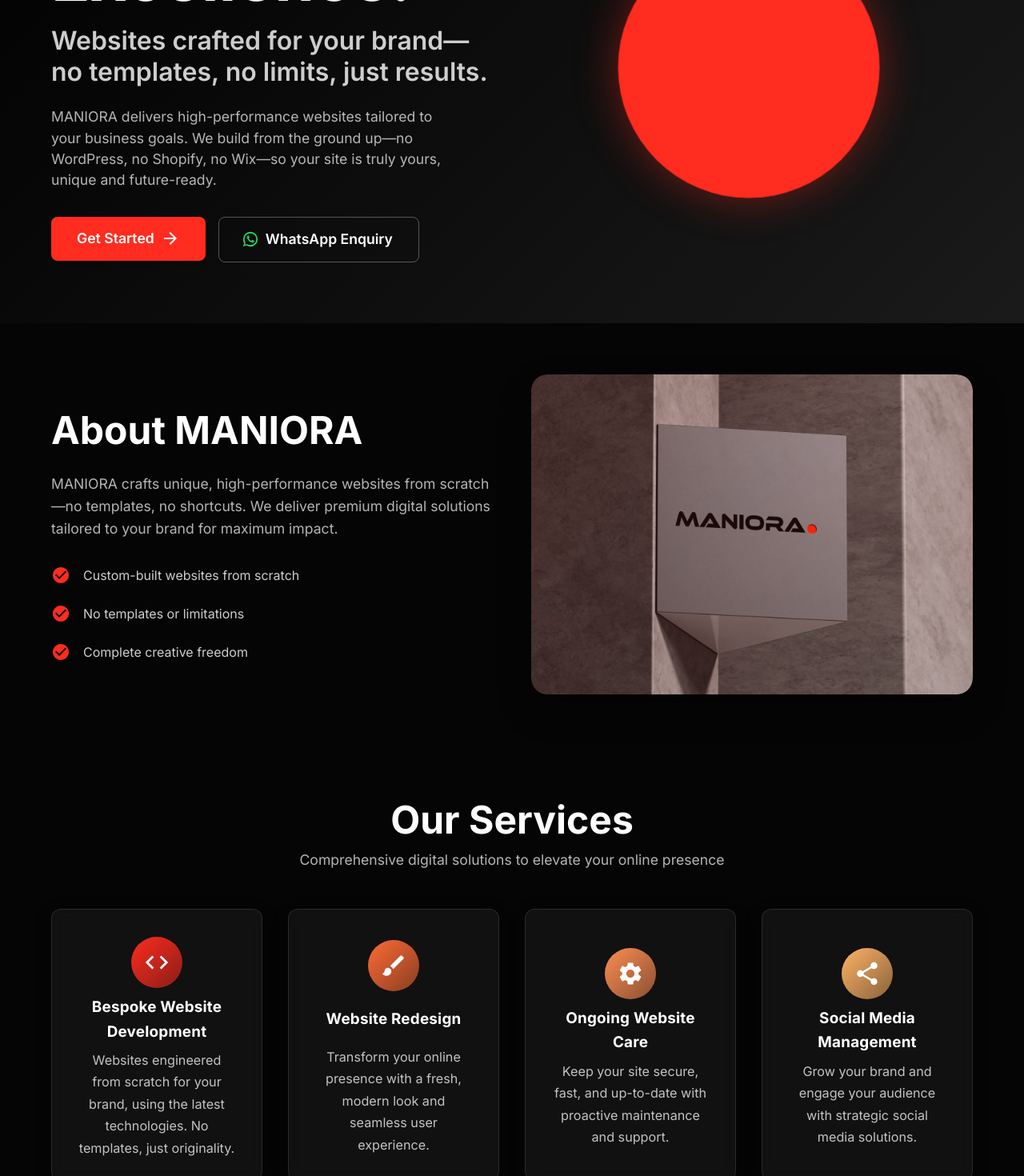
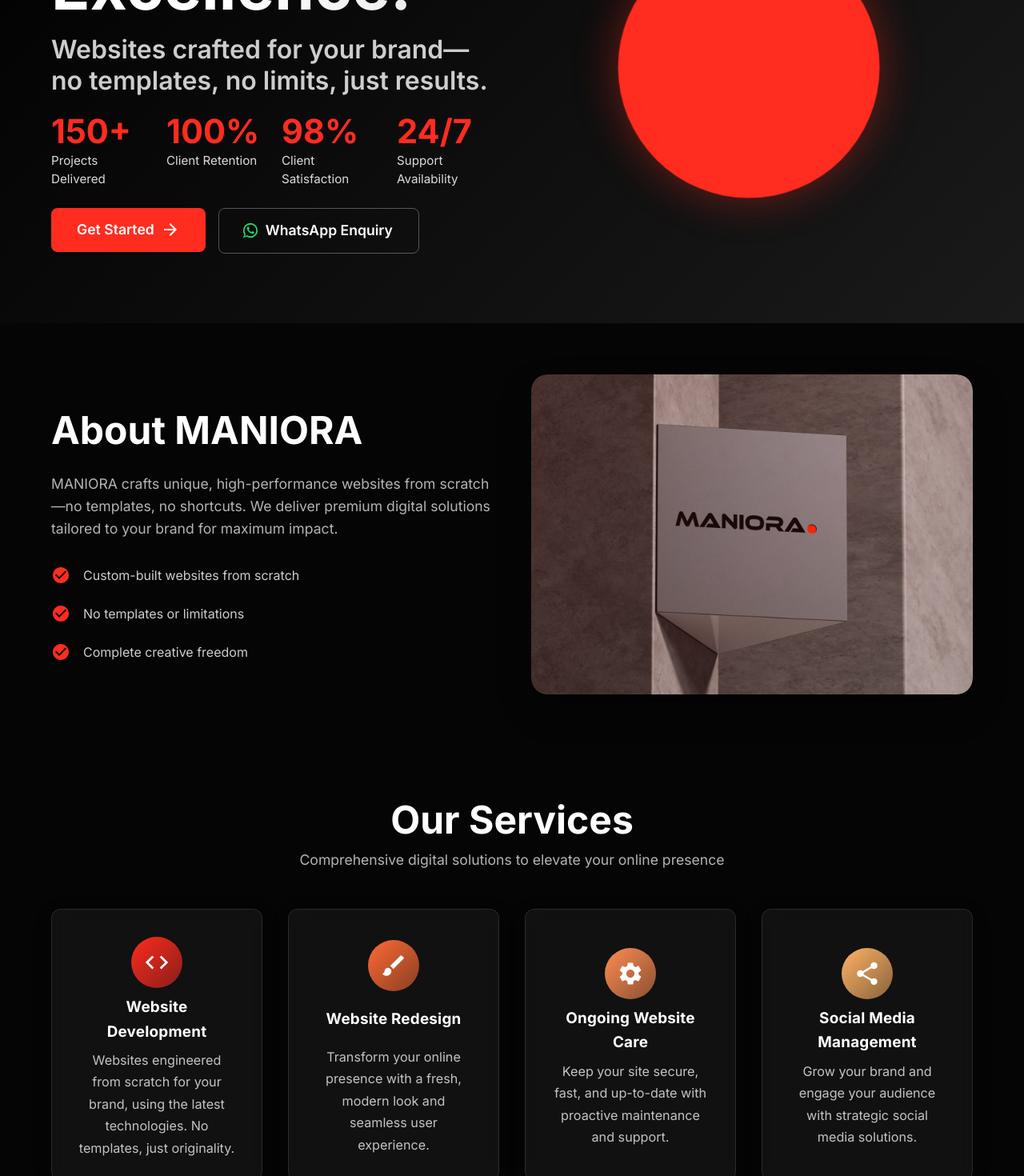
Before and after one commit to Maniora/maniora, a React (Vite) app: page / in a window 1280 px wide. Shown: the part 300-1770 px from the top of the page at 80% size. Built offline with nearby package versions, Linux system fonts and the light colour scheme.

Commit message:
updated testimonils

```diff
--- a/src/pages/Contact.jsx
+++ b/src/pages/Contact.jsx
@@ -201,16 +201,16 @@
     <>
       <Helmet>
         <title>Contact | MANIORA - Start Your Project</title>
-        <meta name="description" content="Contact MANIORA for bespoke website development, redesign, maintenance, and digital solutions. Start your premium web project today." />
+        <meta name="description" content="Contact MANIORA for website development, redesign, maintenance, and digital solutions. Start your premium web project today." />
         <meta name="keywords" content="contact, MANIORA, website development, web design, digital solutions, premium web agency, Hyderabad" />
         <meta property="og:title" content="Contact | MANIORA - Start Your Project" />
-        <meta property="og:description" content="Contact MANIORA for bespoke website development, redesign, maintenance, and digital solutions. Start your premium web project today." />
+        <meta property="og:description" content="Contact MANIORA for website development, redesign, maintenance, and digital solutions. Start your premium web project today." />
         <meta property="og:image" content="/logo2White.png" />
         <meta property="og:type" content="website" />
         <meta property="og:url" content="https://maniora.in/contact" />
         <meta name="twitter:card" content="aboutus.png" />
         <meta name="twitter:title" content="Contact | MANIORA - Start Your Project" />
-        <meta name="twitter:description" content="Contact MANIORA for bespoke website development, redesign, maintenance, and digital solutions. Start your premium web project today." />
+        <meta name="twitter:description" content="Contact MANIORA for website development, redesign, maintenance, and digital solutions. Start your premium web project today." />
         <meta name="twitter:image" content="/logo2White.png" />
         {/* Google Tag Manager */}
         <script>
--- a/src/pages/Home.jsx
+++ b/src/pages/Home.jsx
@@ -64,7 +64,7 @@
   const services = [
     {
       icon: Code,
-      title: 'Bespoke Website Development',
+      title: 'Website Development',
       description: 'Websites engineered from scratch for your brand, using the latest technologies. No templates, just originality.',
       color: '#FF2C1F'
     },
@@ -111,12 +111,6 @@
     }
   ];
 
-  const statistics = [
-    { number: '150+', label: 'Projects Delivered' },
-    { number: '100%', label: 'Client Retention' },
-    { number: '24/7', label: 'Support Available' },
-    { number: '0', label: 'Templates Used' }
-  ];
 
   const process = [
     {
@@ -152,10 +146,10 @@
   return (
     <>
       <Helmet>
-        <title>MANIORA | Bespoke Website Development & Digital Solutions</title>
+        <title>MANIORA | Website Development & Digital Solutions</title>
         <meta name="description" content="MANIORA crafts high-performance, custom websites from scratch. No templates, no limits—just premium web design, redesign, maintenance, and social media management for your brand." />
         <meta name="keywords" content="website development, custom websites, web design, digital solutions, website redesign, social media management, MANIORA, Hyderabad, premium web agency" />
-        <meta property="og:title" content="MANIORA | Bespoke Website Development & Digital Solutions" />
+        <meta property="og:title" content="MANIORA | Website Development & Digital Solutions" />
         <meta property="og:description" content="Premium, custom-built websites and digital solutions. No templates, just results. Based in Hyderabad, serving global brands." />
         <meta property="og:image" content="/logo2White.png" />
         <meta property="og:type" content="website" />
@@ -284,85 +278,52 @@
                 >
                   Websites crafted for your brand—no templates, no limits, just results.
                 </Typography>
-                <Typography
-                  variant="body1"
-                  sx={{
-                    fontSize: { xs: '0.95rem', md: '1.1rem' },
-                    color: 'rgba(255, 255, 255, 0.7)',
-                    mb: { xs: 3, md: 4 },
-                    maxWidth: { xs: '100%', md: '500px' },
-                    textAlign: { xs: 'center', md: 'left' },
-                    lineHeight: { xs: 1.6, md: 1.5 },
-                  }}
+                {/* Desktop (md+) metrics and CTAs stay here to preserve layout */}
+                <Box sx={{ display: { xs: 'none', md: 'block' } }}>
+                  <Grid
+                    container
+                    spacing={{ md: 2 }}
+                    sx={{ mt: 3, mb: 3, justifyContent: 'flex-start', textAlign: 'left' }}
                   >
-                  MANIORA delivers high-performance websites tailored to your business goals. We build from the ground up—no WordPress, no Shopify, no Wix—so your site is truly yours, unique and future-ready.
+                    <Grid item md={3}>
+                      <Typography sx={{ fontWeight: 800, color: '#FF2C1F', fontSize: '2.6rem', lineHeight: 1 }}>
+                        <CountUp end={150} />+
                       </Typography>
+                      <Typography sx={{ color: 'rgba(255,255,255,0.85)', mt: 0.6, fontSize: '0.95rem' }}>Projects Delivered</Typography>
+                    </Grid>
+                    <Grid item md={3}>
+                      <Typography sx={{ fontWeight: 800, color: '#FF2C1F', fontSize: '2.6rem', lineHeight: 1 }}>
+                        <CountUp end={100} />%
+                      </Typography>
+                      <Typography sx={{ color: 'rgba(255,255,255,0.85)', mt: 0.6, fontSize: '0.95rem' }}>Client Retention</Typography>
+                    </Grid>
+                    <Grid item md={3}>
+                      <Typography sx={{ fontWeight: 800, color: '#FF2C1F', fontSize: '2.6rem', lineHeight: 1 }}>
+                        <CountUp end={98} />%
+                      </Typography>
+                      <Typography sx={{ color: 'rgba(255,255,255,0.85)', mt: 0.6, fontSize: '0.95rem' }}>Client Satisfaction</Typography>
+                    </Grid>
+                    <Grid item md={3}>
+                      <Typography sx={{ fontWeight: 800, color: '#FF2C1F', fontSize: '2.6rem', lineHeight: 1 }}>
+                        <CountUp end={24} />/7
+                      </Typography>
+                      <Typography sx={{ color: 'rgba(255,255,255,0.85)', mt: 0.6, fontSize: '0.95rem' }}>Support Availability</Typography>
+                    </Grid>
+                  </Grid>
 
-                <Box sx={{
-                  display: 'flex',
-                  gap: { xs: 1, md: 2 },
-                  flexWrap: 'wrap',
-                  justifyContent: { xs: 'center', md: 'flex-start' }
-                }}>
-                  <motion.div
-                    whileHover={{ scale: 1.05 }}
-                    whileTap={{ scale: 0.95 }}
-                  >
-                    <Button
-                      component={Link}
-                      to="/contact"
-                      variant="contained"
-                      size="large"
-                      sx={{
-                        background: '#FF2C1F',
-                        color: 'white',
-                        px: { xs: 3, md: 4 },
-                        py: { xs: 1.2, md: 1.5 },
-                        fontSize: { xs: '0.9rem', md: '1.1rem' },
-                        fontWeight: 600,
-                        width: { xs: '100%', sm: 'auto' },
-                        '&:hover': {
-                          background: '#E0241A',
-                          transform: 'translateY(-2px)',
-                        },
-                        transition: 'all 0.3s ease',
-                      }}
-                    >
+                  <Box sx={{ display: 'flex', gap: 2, flexWrap: 'wrap', justifyContent: 'flex-start' }}>
+                    <motion.div whileHover={{ scale: 1.05 }} whileTap={{ scale: 0.95 }}>
+                      <Button component={Link} to="/contact" variant="contained" size="large" sx={{ background: '#FF2C1F', color: 'white', px: 4, py: 1.5, fontSize: '1.1rem', fontWeight: 600, '&:hover': { background: '#E0241A', transform: 'translateY(-2px)' }, transition: 'all 0.3s ease' }}>
                         Get Started
                         <ArrowForward sx={{ ml: 1 }} />
                       </Button>
                     </motion.div>
-
-                  <motion.div
-                    whileHover={{ scale: 1.05 }}
-                    whileTap={{ scale: 0.95 }}
-                  >
-                    <Button
-                      component="a"
-                      href="https://wa.me/919640161711?text=Hi%20MANIORA%20Team%2C%20I%20would%20like%20to%20enquire%20about%20your%20website%20services."
-                      target="_blank"
-                      rel="noopener noreferrer"
-                      variant="outlined"
-                      size="large"
-                      startIcon={<WhatsApp sx={{ color: '#25D366' }} />}
-                      sx={{
-                        borderColor: 'rgba(255, 255, 255, 0.3)',
-                        color: 'white',
-                        px: { xs: 3, md: 4 },
-                        py: { xs: 1.2, md: 1.5 },
-                        fontSize: { xs: '0.9rem', md: '1.1rem' },
-                        fontWeight: 600,
-                        width: { xs: '100%', sm: 'auto' },
-                        '&:hover': {
-                          borderColor: '#25D366',
-                          background: 'rgba(37, 211, 102, 0.08)',
-                        },
-                        transition: 'all 0.3s ease',
-                      }}
-                    >
+                    <motion.div whileHover={{ scale: 1.05 }} whileTap={{ scale: 0.95 }}>
+                      <Button component="a" href="https://wa.me/919640161711?text=Hi%20MANIORA%20Team%2C%20I%20would%20like%20to%20enquire%20about%20your%20website%20services." target="_blank" rel="noopener noreferrer" variant="outlined" size="large" startIcon={<WhatsApp sx={{ color: '#25D366' }} />} sx={{ borderColor: 'rgba(255, 255, 255, 0.3)', color: 'white', px: 4, py: 1.5, fontSize: '1.1rem', fontWeight: 600, '&:hover': { borderColor: '#25D366', background: 'rgba(37, 211, 102, 0.08)' }, transition: 'all 0.3s ease' }}>
                         WhatsApp Enquiry
                       </Button>
                     </motion.div>
+                  </Box>
                 </Box>
               </motion.div>
             </Grid>
@@ -499,6 +460,61 @@
               </motion.div>
             </Grid>
           </Grid>
+
+          {/* Metrics - By the Numbers (now below the red ball) */}
+          <Grid
+            container
+            spacing={{ xs: 2, md: 2 }}
+            sx={{ mt: { xs: 3, md: 4 }, justifyContent: 'center', textAlign: 'center', display: { xs: 'flex', md: 'none' } }}
+          >
+            <Grid item xs={6} md={3}>
+              <motion.div initial={{ opacity: 0, y: 20 }} whileInView={{ opacity: 1, y: 0 }} transition={{ duration: 0.6, delay: 0.1 }} viewport={{ once: true }}>
+                <Typography sx={{ fontWeight: 800, color: '#FF2C1F', fontSize: { xs: '1.8rem', md: '2.6rem' }, lineHeight: 1 }}>
+                  <CountUp end={150} />+
+                </Typography>
+                <Typography sx={{ color: 'rgba(255,255,255,0.85)', mt: 0.6, fontSize: { xs: '0.85rem', md: '0.95rem' } }}>Projects Delivered</Typography>
+              </motion.div>
+            </Grid>
+            <Grid item xs={6} md={3}>
+              <motion.div initial={{ opacity: 0, y: 20 }} whileInView={{ opacity: 1, y: 0 }} transition={{ duration: 0.6, delay: 0.2 }} viewport={{ once: true }}>
+                <Typography sx={{ fontWeight: 800, color: '#FF2C1F', fontSize: { xs: '1.8rem', md: '2.6rem' }, lineHeight: 1 }}>
+                  <CountUp end={100} />%
+                </Typography>
+                <Typography sx={{ color: 'rgba(255,255,255,0.85)', mt: 0.6, fontSize: { xs: '0.85rem', md: '0.95rem' } }}>Client Retention</Typography>
+              </motion.div>
+            </Grid>
+            <Grid item xs={6} md={3}>
+              <motion.div initial={{ opacity: 0, y: 20 }} whileInView={{ opacity: 1, y: 0 }} transition={{ duration: 0.6, delay: 0.3 }} viewport={{ once: true }}>
+                <Typography sx={{ fontWeight: 800, color: '#FF2C1F', fontSize: { xs: '1.8rem', md: '2.6rem' }, lineHeight: 1 }}>
+                  <CountUp end={98} />%
+                </Typography>
+                <Typography sx={{ color: 'rgba(255,255,255,0.85)', mt: 0.6, fontSize: { xs: '0.85rem', md: '0.95rem' } }}>Client Satisfaction</Typography>
+              </motion.div>
+            </Grid>
+            <Grid item xs={6} md={3}>
+              <motion.div initial={{ opacity: 0, y: 20 }} whileInView={{ opacity: 1, y: 0 }} transition={{ duration: 0.6, delay: 0.4 }} viewport={{ once: true }}>
+                <Typography sx={{ fontWeight: 800, color: '#FF2C1F', fontSize: { xs: '1.8rem', md: '2.6rem' }, lineHeight: 1 }}>
+                  <CountUp end={24} />/7
+                </Typography>
+                <Typography sx={{ color: 'rgba(255,255,255,0.85)', mt: 0.6, fontSize: { xs: '0.85rem', md: '0.95rem' } }}>Support Availability</Typography>
+              </motion.div>
+            </Grid>
+          </Grid>
+
+          {/* CTAs under metrics */}
+          <Box sx={{ display: { xs: 'flex', md: 'none' }, gap: { xs: 1, md: 2 }, flexWrap: 'wrap', justifyContent: { xs: 'center', md: 'flex-start' }, mt: { xs: 2, md: 3 } }}>
+            <motion.div whileHover={{ scale: 1.05 }} whileTap={{ scale: 0.95 }}>
+              <Button component={Link} to="/contact" variant="contained" size="large" sx={{ background: '#FF2C1F', color: 'white', px: { xs: 3, md: 4 }, py: { xs: 1.2, md: 1.5 }, fontSize: { xs: '0.9rem', md: '1.1rem' }, fontWeight: 600, width: { xs: '100%', sm: 'auto' }, '&:hover': { background: '#E0241A', transform: 'translateY(-2px)' }, transition: 'all 0.3s ease' }}>
+                Get Started
+                <ArrowForward sx={{ ml: 1 }} />
+              </Button>
+            </motion.div>
+            <motion.div whileHover={{ scale: 1.05 }} whileTap={{ scale: 0.95 }}>
+              <Button component="a" href="https://wa.me/919640161711?text=Hi%20MANIORA%20Team%2C%20I%20would%20like%20to%20enquire%20about%20your%20website%20services." target="_blank" rel="noopener noreferrer" variant="outlined" size="large" startIcon={<WhatsApp sx={{ color: '#25D366' }} />} sx={{ borderColor: 'rgba(255, 255, 255, 0.3)', color: 'white', px: { xs: 3, md: 4 }, py: { xs: 1.2, md: 1.5 }, fontSize: { xs: '0.9rem', md: '1.1rem' }, fontWeight: 600, width: { xs: '100%', sm: 'auto' }, '&:hover': { borderColor: '#25D366', background: 'rgba(37, 211, 102, 0.08)' }, transition: 'all 0.3s ease' }}>
+                WhatsApp Enquiry
+              </Button>
+            </motion.div>
+          </Box>
         </Container>
       </Box>
 
@@ -636,50 +652,7 @@
         </Container>
       </Box>
 
-      {/* Statistics Section */}
-      {/* <Box sx={{ pt: { xs: 4, md: 2 }, pb: { xs: 5, md: 6 }, background: 'rgba(255, 44, 31, 0.05)' }}>
-        <Container maxWidth="lg">
-          <Grid container spacing={{ xs: 3, md: 4 }}>
-            {statistics.map((stat, index) => (
-              <Grid item xs={6} md={3} key={stat.label}>
-                <motion.div
-                  initial={{ opacity: 0, y: 20 }}
-                  whileInView={{ opacity: 1, y: 0 }}
-                  transition={{ duration: 0.6, delay: index * 0.1 }}
-                  viewport={{ once: true }}
-                  style={{ textAlign: 'center' }}
-                >
-                  <Typography
-                    variant="h2"
-                    sx={{
-                      fontWeight: 700,
-                      color: '#FF2C1F',
-                      fontSize: { xs: '1.8rem', sm: '2rem', md: '3rem' },
-                      mb: { xs: 0.5, md: 1 },
-                    }}
-                  >
-                    {stat.label === 'Custom Projects' ? <CountUp end={50} /> :
-                     stat.label === 'Custom Code' ? <CountUp end={100} /> :
-                     stat.label === 'Support Available' ? '24/7' :
-                     stat.label === 'Templates Used' ? '0' : stat.number}
-                    {stat.label === 'Custom Projects' && '+'}
-                  </Typography>
-                  <Typography
-                    variant="body1"
-                    sx={{
-                      color: 'rgba(255, 255, 255, 0.8)',
-                      fontWeight: 500,
-                      fontSize: { xs: '0.8rem', sm: '0.9rem', md: '1rem' },
-                    }}
-                  >
-                    {stat.label}
-                  </Typography>
-                </motion.div>
-              </Grid>
-            ))}
-          </Grid>
-        </Container>
-      </Box> */}
+
 
       {/* Services Highlight Section */}
       <Box sx={{ py: { xs: 6, md: 8 }, background: 'rgba(255, 255, 255, 0.02)' }}>
@@ -1116,7 +1089,7 @@
                   <Box sx={{ display: 'flex', alignItems: 'center', gap: 2 }}>
                     <Email sx={{ color: '#FF2C1F' }} />
                     <Typography sx={{ color: 'rgba(255, 255, 255, 0.8)', fontSize: { xs: '0.9rem', md: '1rem' } }}>
-                      maniora.official@gmail.com
+                      info@maniora.in
                     </Typography>
                   </Box>
                   <Box sx={{ display: 'flex', alignItems: 'center', gap: 2 }}>
--- a/src/pages/Portfolio.jsx
+++ b/src/pages/Portfolio.jsx
@@ -59,7 +59,7 @@
     <>
       <Helmet>
         <title>Portfolio | MANIORA - Custom Website Projects</title>
-        <meta name="description" content="View MANIORA's portfolio of custom website projects. See our work in bespoke web development, redesign, and digital solutions for premium brands." />
+        <meta name="description" content="View MANIORA's portfolio of custom website projects. See our work in web development, redesign, and digital solutions for premium brands." />
         <meta name="keywords" content="portfolio, website projects, custom websites, web development, MANIORA, premium web agency, digital solutions" />
         <meta property="og:title" content="Portfolio | MANIORA - Custom Website Projects" />
         <meta property="og:description" content="Explore MANIORA's portfolio of custom website projects and digital solutions for premium brands." />
--- a/src/pages/Services.jsx
+++ b/src/pages/Services.jsx
@@ -141,16 +141,16 @@
     <>
       <Helmet>
         <title>Services | MANIORA - Custom Website Development</title>
-        <meta name="description" content="Explore MANIORA's bespoke website development, redesign, maintenance, and social media management services. Premium digital solutions for your brand." />
+        <meta name="description" content="Explore MANIORA's website development, redesign, maintenance, and social media management services. Premium digital solutions for your brand." />
         <meta name="keywords" content="services, website development, web design, website redesign, website maintenance, social media management, MANIORA, premium web agency" />
         <meta property="og:title" content="Services | MANIORA - Custom Website Development" />
-        <meta property="og:description" content="Bespoke website development, redesign, maintenance, and social media management by MANIORA. Premium digital solutions for your brand." />
+        <meta property="og:description" content="website development, redesign, maintenance, and social media management by MANIORA. Premium digital solutions for your brand." />
         <meta property="og:image" content="/logo2White.png" />
         <meta property="og:type" content="website" />
         <meta property="og:url" content="https://maniora.in/services" />
         <meta name="twitter:card" content="/aboutus.png" />
         <meta name="twitter:title" content="Services | MANIORA - Custom Website Development" />
-        <meta name="twitter:description" content="Bespoke website development, redesign, maintenance, and social media management by MANIORA. Premium digital solutions for your brand." />
+        <meta name="twitter:description" content="website development, redesign, maintenance, and social media management by MANIORA. Premium digital solutions for your brand." />
         <meta name="twitter:image" content="/logo2White.png" />
         {/* Google Tag Manager */}
         <script>
```
Also changed, not shown: src/components/Testimonials.jsx (+129 -9 lines), public/4kmedia.png (added). Lines whose indentation alone changed are shown as unchanged.
